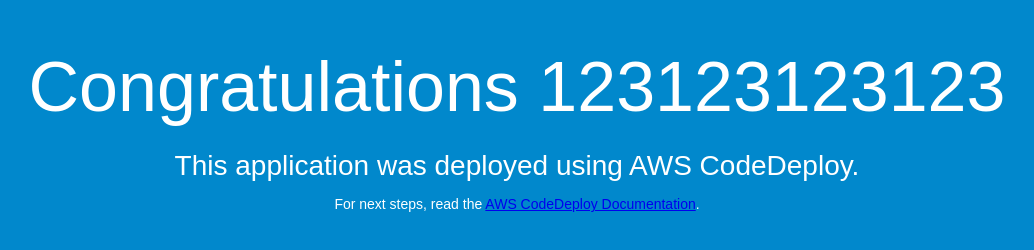
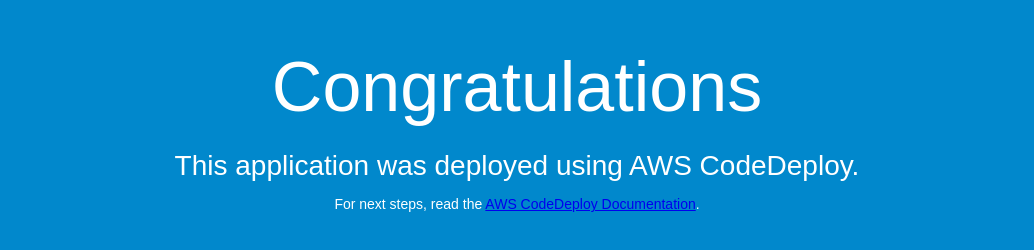
Before and after one commit to minhbipro/DemoCodeDeloy, a plain HTML site: page index.html in a window 1280 px wide. Shown: the whole page, without its empty margins (123-1157 px from the left). Drawn offline with Linux system fonts and the light colour scheme.

Commit message:
Update index.html

```diff
--- a/index.html
+++ b/index.html
@@ -26,7 +26,7 @@
 </head>
 <body>
   <div align="center">
-    <h1>Congratulations 123123123123</h1>
+    <h1>Congratulations</h1>
     <h2>This application was deployed using AWS CodeDeploy.</h2>
     <p>For next steps, read the <a href="http://aws.amazon.com/documentation/codedeploy">AWS CodeDeploy Documentation</a>.</p>
   </div>
```
